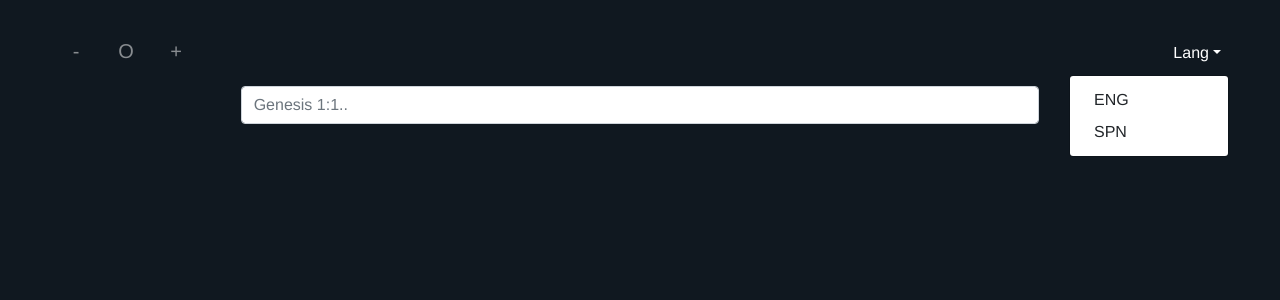
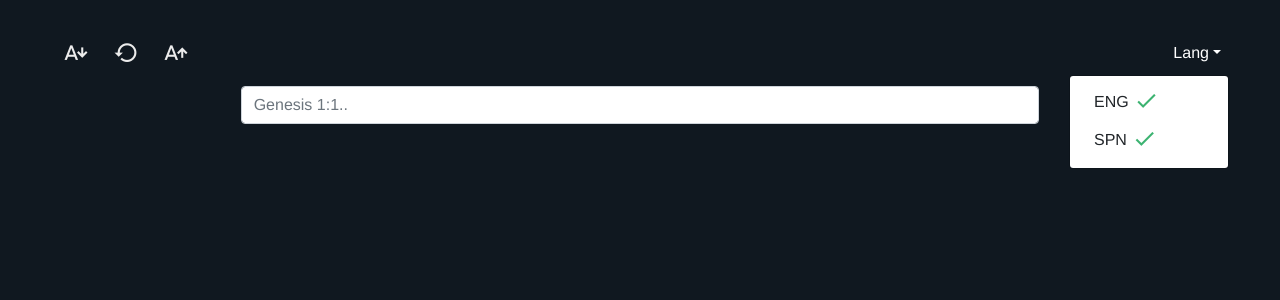
Before and after one commit to mmson6/present-bible, a Vue app: page / in a window 1280 px wide. Both pictures are taken after a click on the button "Lang". Shown: the top 300 px of the page. Built offline with nearby package versions, Linux system fonts and the light colour scheme.

Commit message:
Added icon and language toggler

```diff
--- a/package.json
+++ b/package.json
@@ -1,6 +1,6 @@
 {
   "name": "vue-bible",
-  "version": "0.1.0",
+  "version": "0.1.1",
   "private": true,
   "description": "Bible presenter for bible senimars",
   "author": "Mikael J Son",
@@ -34,6 +34,7 @@
     "electron-devtools-installer": "^3.1.0",
     "eslint": "^6.7.2",
     "eslint-plugin-vue": "^6.2.2",
+    "material-design-icons-iconfont": "^6.1.0",
     "mutationobserver-shim": "^0.3.7",
     "popper.js": "^1.16.1",
     "portal-vue": "^2.1.7",
--- a/src/components/BibleViewer.vue
+++ b/src/components/BibleViewer.vue
@@ -2,57 +2,31 @@
     <b-container fluid>
         <div>
             <b-navbar toggleable="lg" type="dark" variant="">
-                <!-- <b-navbar-brand href="#">NavBar</b-navbar-brand>
-
-                <b-navbar-toggle target="nav-collapse"></b-navbar-toggle>
-
-                <b-collapse id="nav-collapse" is-nav> -->
                 <b-navbar-nav>
-                    <b-nav-item v-on:click="fontSizeDown" class="fontsize-btn">-</b-nav-item>
-                    <b-nav-item v-on:click="fontSizeReset" class="fontsize-btn">O</b-nav-item>
-                    <b-nav-item v-on:click="fontSizeUp" class="fontsize-btn">+</b-nav-item>
+                    <b-nav-item v-on:click="fontSizeDown" class="fontsize-btn">
+                        <v-icon color="#ececec" size="25">mdi-format-font-size-decrease</v-icon>
+                    </b-nav-item>
+                    <b-nav-item v-on:click="fontSizeReset" class="fontsize-btn">
+                        <v-icon color="#ececec" size="25">mdi-restore</v-icon>
+                    </b-nav-item>
+                    <b-nav-item v-on:click="fontSizeUp" class="fontsize-btn">
+                        <v-icon color="#ececec" size="25">mdi-format-font-size-increase</v-icon>
+                    </b-nav-item>
                 </b-navbar-nav>
 
                 <!-- Right aligned nav items -->
                 <b-navbar-nav class="ml-auto">
-                    <!-- <b-row>
-                        <b-col></b-col>
-                        <b-col cols="8">
-                            <Search @showSearchedVerses="searchVerses"/>
-                        </b-col>
-                        <b-col></b-col>
-                    </b-row> -->
-                    <!-- <b-nav-form>
-                        <b-row>
-                            <b-col></b-col>
-                            <b-col cols="8">
-                                <Search @showSearchedVerses="searchVerses"/>
-                                <b-button size="sm" class="my-2 my-sm-0" type="submit">Search</b-button>
-                            </b-col>
-                            <b-col></b-col>
-                        </b-row> -->
-                    <!-- <b-form-input size="sm" class="mr-sm-2" placeholder="Search"></b-form-input>
-                    <b-button size="sm" class="my-2 my-sm-0" type="submit">Search</b-button> -->
-                    <!-- </b-nav-form> -->
-
-                    <b-nav-item-dropdown text="Lang" right>
-                    <b-dropdown-item >ENG</b-dropdown-item>
-                    <b-dropdown-item >SPN</b-dropdown-item>
-                    <!-- <b-dropdown-item href="#">RU</b-dropdown-item>
-                    <b-dropdown-item href="#">FA</b-dropdown-item> -->
+                    <b-nav-item-dropdown style="color: #ececec;" text="Lang" right>
+                    <b-dropdown-item v-on:click="toggleEnglish">
+                        ENG<v-icon v-show="showNKJV" class="lang-item-check" color="#3cb371" size="25">mdi-check</v-icon>
+                    </b-dropdown-item>
+                    <b-dropdown-item v-on:click="toggleSpanish">
+                        SPN<v-icon v-show="showRVR" class="lang-item-check" color="#3cb371" size="25">mdi-check</v-icon>
+                    </b-dropdown-item>
                     </b-nav-item-dropdown>
-<!--
-                    <b-nav-item-dropdown right>
-                    <template #button-content>
-                        <em>User</em>
-                    </template>
-                    <b-dropdown-item href="#">Profile</b-dropdown-item>
-                    <b-dropdown-item href="#">Sign Out</b-dropdown-item>
-                    </b-nav-item-dropdown> -->
                 </b-navbar-nav>
-                <!-- </b-collapse> -->
             </b-navbar>
-            </div>
+        </div>
         <b-row>
             <b-col></b-col>
             <b-col cols="8">
@@ -63,7 +37,9 @@
         <br>
         <VerseContainer v-bind:nkjvHash="nkjvHash"
                         v-bind:bibleHash="bibleHash"
-                        v-bind:fontSize="fontSize"/>
+                        v-bind:fontSize="fontSize"
+                        v-bind:showNKJV="showNKJV"
+                        v-bind:showRVR="showRVR"/>
     </b-container>
 </template>
 
@@ -82,6 +58,8 @@ export default {
             nkjvHash: {},
             bibleHash: {},
             fontSize: 20,
+            showNKJV: true,
+            showRVR: true,
         }
     },
 
@@ -91,8 +69,17 @@ export default {
     },
 
     methods: {
-        hoverTest() {
-            console.log("testttt")
+        toggleEnglish() {
+            // prevent toggling all languages
+            if (!this.showRVR && this.showNKJV) { return }
+
+            this.showNKJV = !this.showNKJV
+        },
+        toggleSpanish() {
+            // prevent toggling all languages
+            if (!this.showNKJV && this.showRVR) { return }
+
+            this.showRVR = !this.showRVR
         },
         fontSizeUp() {
             if ((this.fontSize + 4) > 90) {
@@ -325,4 +312,9 @@ export default {
     background: green;
     background-color: green;
 } */
+
+.lang-item-check {
+    padding-left: 5px;
+    padding-bottom: 5px;
+}
 </style>
--- a/src/components/verse_container/Verse.vue
+++ b/src/components/verse_container/Verse.vue
@@ -4,8 +4,8 @@
             <span>{{verseHash.verseNumber}}</span>
         </b-col>
         <b-col cols="11">
-            <span>{{verseHash.nkjvVerse}}</span>
-            <p class="spn-verse">{{verseHash.rvrVerse}}</p>
+            <div><span v-show="showNKJV">{{verseHash.nkjvVerse}}</span></div>
+            <div><span v-show="showRVR" class="spn-verse">{{verseHash.rvrVerse}}</span></div>
             <br>
         </b-col>
     </b-row>
@@ -14,7 +14,7 @@
 <script>
 export default {
     name: 'Verse',
-    props: ['verseHash', 'verseFontSize'],
+    props: ['verseHash', 'verseFontSize', 'showNKJV', 'showRVR'],
 
     computed: {
 
--- a/src/components/verse_container/VerseContainer.vue
+++ b/src/components/verse_container/VerseContainer.vue
@@ -4,14 +4,18 @@
         <b-col cols="10" class="text-left">
             <b-row class="verseInfo">
                 <b-col>
-                    <span>{{nkjvVersesInfo}}</span><span style="margin-left: 25px; margin-right: 25px;">{{infoSplitter}}</span><span class="spn-verse">{{rvrVersesInfo}}</span>
+                    <span v-show="showNKJV">{{nkjvVersesInfo}}</span>
+                    <span v-show="showInfoSplitter" style="margin-left: 25px; margin-right: 25px;">{{infoSplitter}}</span>
+                    <span v-show="showRVR" class="spn-verse">{{rvrVersesInfo}}</span>
                 </b-col>
             </b-row>
             <br>
             <template v-for="verseHash in bibleHash.searchedVersesHash">
                 <Verse :key="verseHash.verseNumber"
                         v-bind:verseHash="verseHash"
-                        v-bind:verseFontSize="fontSize"/>
+                        v-bind:verseFontSize="fontSize"
+                        v-bind:showNKJV="showNKJV"
+                        v-bind:showRVR="showRVR"/>
             </template>
         </b-col>
         <b-col></b-col>
@@ -28,12 +32,17 @@ export default {
         nkjvHash: Object,
         bibleHash: Object,
         fontSize: Number,
+        showNKJV: Boolean,
+        showRVR: Boolean,
     },
     data() {
         return {
         }
     },
     computed: {
+        showInfoSplitter() {
+            return this.showNKJV && this.showRVR
+        },
         infoSplitter() {
             if (this.nkjvVersesInfo != "") {
                 return "|"
--- a/src/plugins/vuetify.js
+++ b/src/plugins/vuetify.js
@@ -1,7 +1,11 @@
+import 'material-design-icons-iconfont/dist/material-design-icons.css'
 import Vue from 'vue';
 import Vuetify from 'vuetify/lib';
 
 Vue.use(Vuetify);
 
 export default new Vuetify({
+    icons: {
+        iconfont: 'md',
+    },
 });
```
Also changed, not shown: 1 other file (tests, documents, lock files or other folders).
